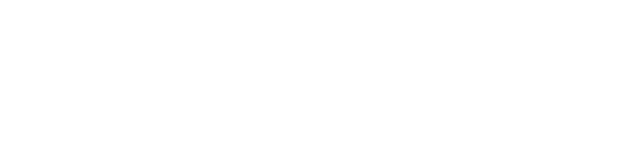
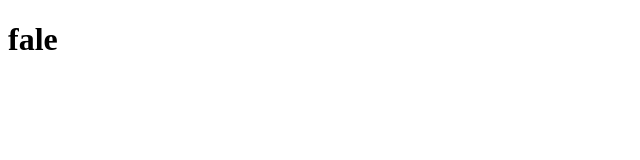
Before and after one commit to thiagoribeiromw/sistema, a plain HTML site: page contato.html in a window 1280 px wide. Shown: the whole page, without its empty margins (0-640 px from the left). Drawn offline with Linux system fonts and the light colour scheme.

Commit message:
h1 contato

```diff
--- a/contato.html
+++ b/contato.html
@@ -7,6 +7,7 @@
     <title>Document</title>
 </head>
 <body>
+    <h1>fale</h1>
     <script src="app.js"></script>
 </body>
 </html>
```
